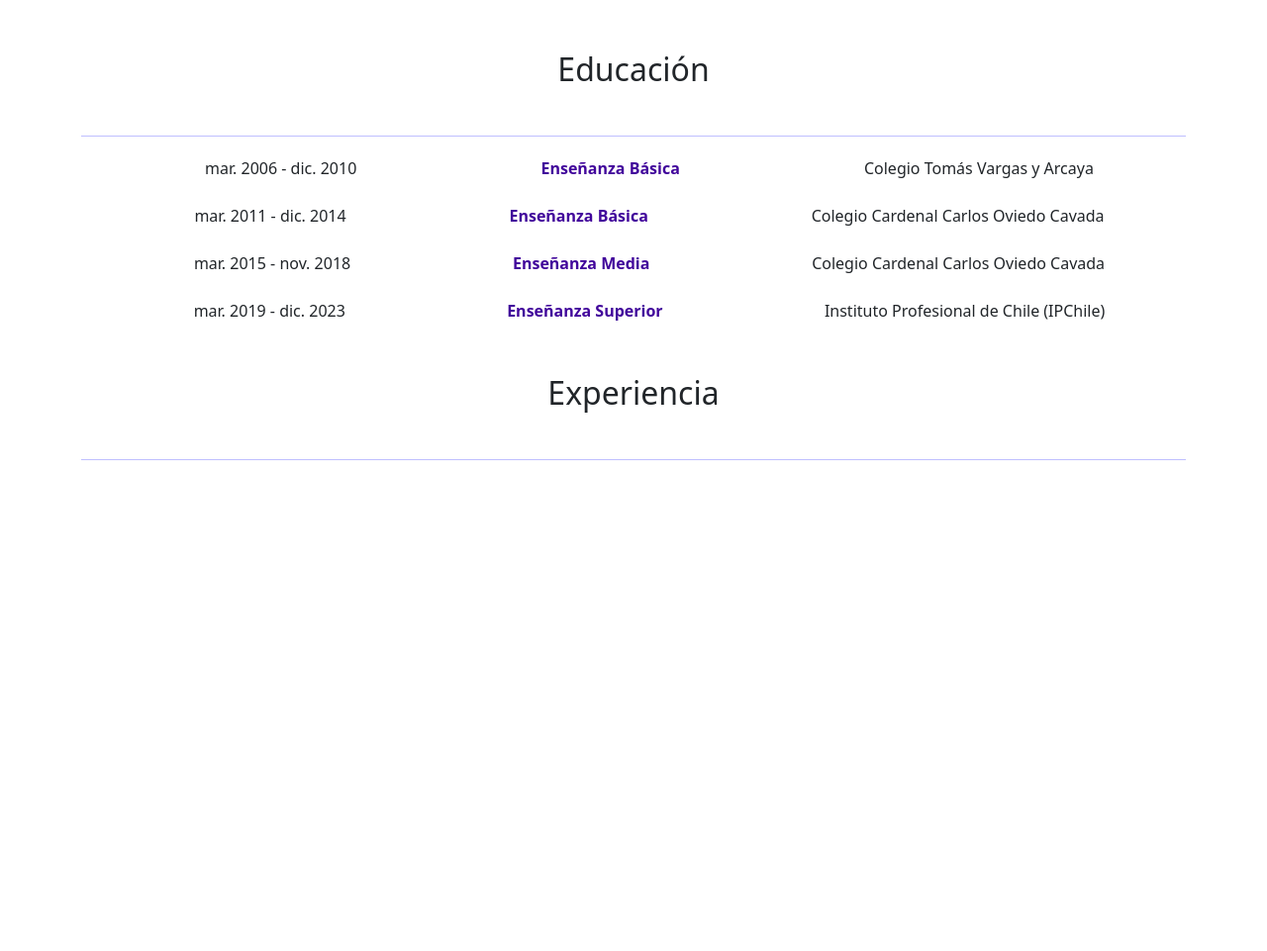
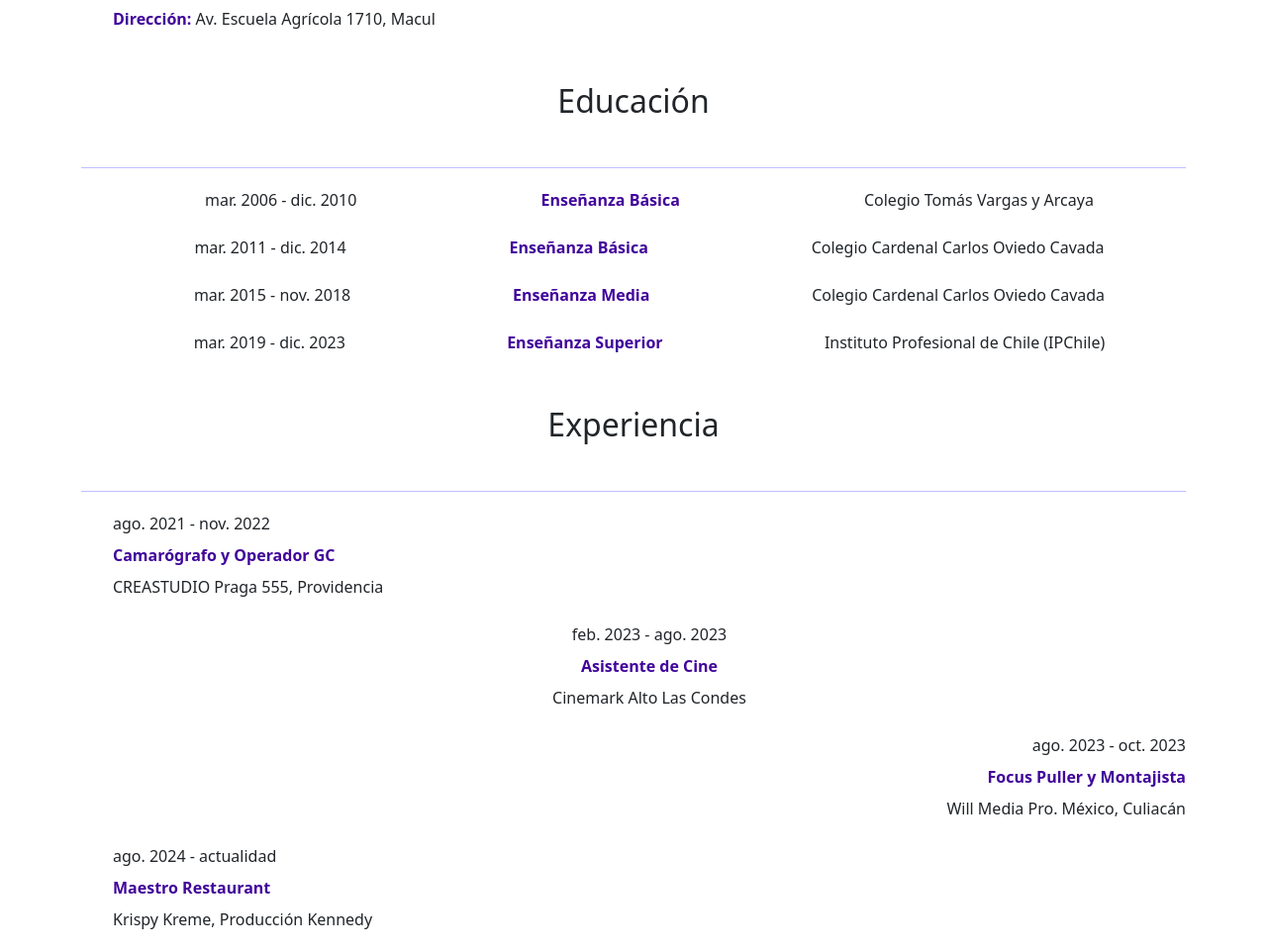
Before and after one commit to Kvvnor/kvvnor.github.io, a plain HTML site: page index.html in a window 1280 px wide. Shown: the part 545-1506 px from the top of the page at 99% size. Before the commit the page ends 1026 px from the top, so only its background shows below. Drawn offline with nearby package versions, Linux system fonts and the light colour scheme.

Commit message:
Agrego sección Experiencia y actualizo Información Personal

```diff
--- a/assets/css/style.css
+++ b/assets/css/style.css
@@ -57,3 +57,11 @@ ul strong{
 .line-experience {
    width: 100%;
 }
+
+.ac {
+   text-align: center;
+}
+
+.fpm {
+   text-align: end;
+}
--- a/index.html
+++ b/index.html
@@ -50,7 +50,8 @@
             <li><strong>Nombre:</strong> Kevin Ortiz</li>
             <li><strong>Edad:</strong> 24 años</li>
             <li><strong>Email:</strong> email@correo.cl</li>
-            <li><strong>Teléfono:</strong>+56 9 ******82</li>
+            <li><strong>Teléfono:</strong> +56 9 ******82</li>
+            <li><strong>Dirección:</strong> Av. Escuela Agrícola 1710, Macul</li>
         </ul>
 
         <h2 class="my-5 d-flex justify-content-center">Educación</h2>
@@ -84,6 +85,34 @@
         <h2 class="my-5 d-flex justify-content-center">Experiencia</h2>
         <hr class="line-experience">
 
+        <ul>
+            <li>ago. 2021 - nov. 2022</li>
+            <li><strong>Camarógrafo y Operador GC</strong></li>
+            <li>CREASTUDIO Praga 555, Providencia</li>
+        </ul>
+
+        <ul class="ac">
+            <li>feb. 2023 - ago. 2023</li>
+            <li><strong>Asistente de Cine</strong></li>
+            <li>Cinemark Alto Las Condes</li>
+        </ul>
+
+        <ul class="fpm">
+            <li>ago. 2023 - oct. 2023</li>
+            <li><strong>Focus Puller y Montajista</strong></li>
+            <li>Will Media Pro. México, Culiacán</li>
+        </ul>
+
+        <ul>
+            <li>ago. 2024 - actualidad</li>
+            <li><strong>Maestro Restaurant</strong></li>
+            <li>Krispy Kreme, Producción Kennedy</li>
+        </ul>
+
+
+
+
+
 
     </main>
 
```
